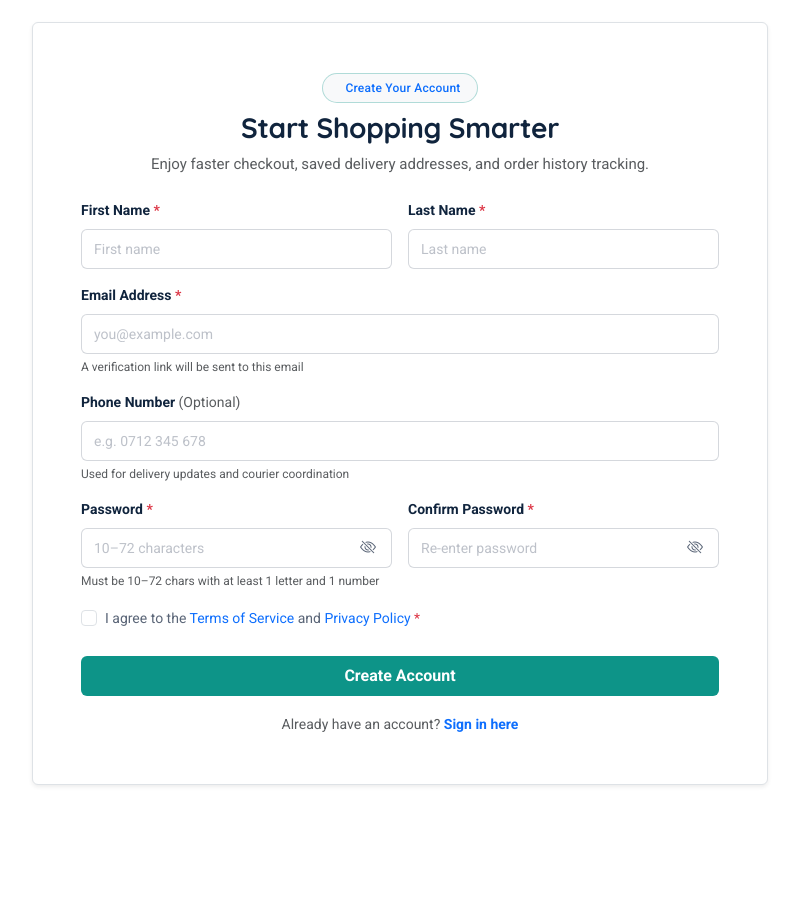
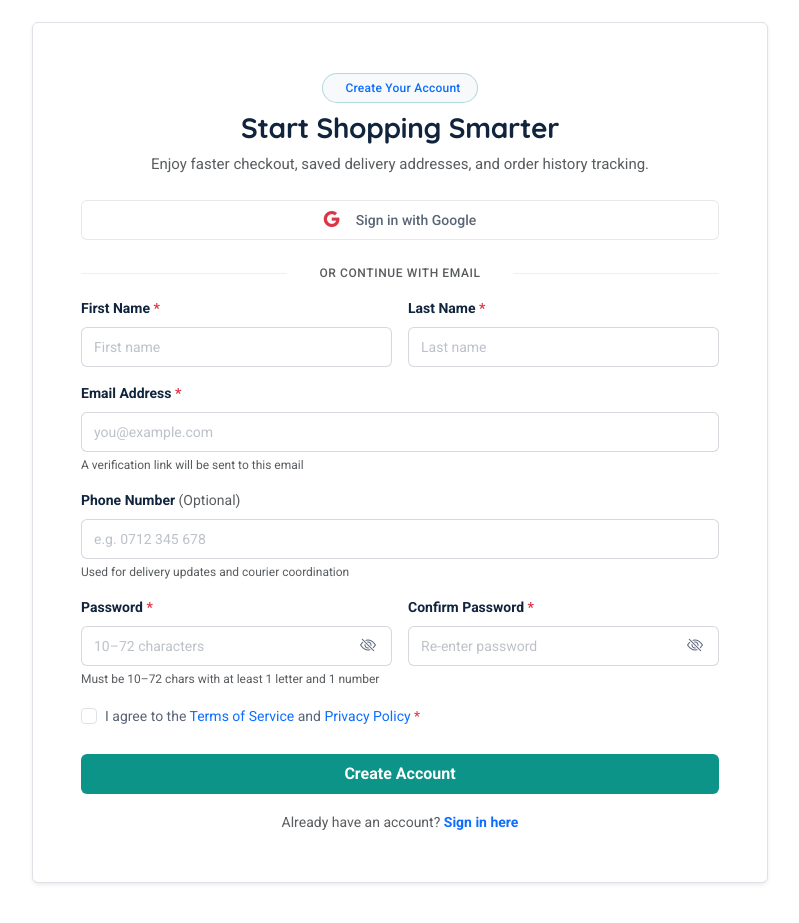
Before and after one commit to kennedycheroben/shopwise-platform, a PHP site: page /shopwise-platform/register in a window 1280 px wide. Shown: the part 380-1303 px from the top of the page, without its empty margins (240-1039 px from the left). Run offline with PHP 8.4, Linux system fonts and the light colour scheme; data that the repository does not hold is empty; some libraries are stand-ins or nearby versions.

Commit message:
feat(oauth): make sign in with google permanently visible with graceful unconfigured fallback

```diff
--- a/app/views/store/register.php
+++ b/app/views/store/register.php
@@ -42,20 +42,16 @@ include __DIR__ . '/partials/flash.php';
                             <p class="text-muted">Enjoy faster checkout, saved delivery addresses, and order history tracking.</p>
                         </div>
 
-                        <?php if (GoogleAuthService::isConfigured()): ?>
                         <div class="social-auth text-center mb-4">
-                                <a href="<?= e(url('auth/google' . (!empty($returnUrl) ? '?next=' . urlencode($returnUrl) : ''))) ?>" class="auth-btn auth-google btn btn-outline-dark w-100 py-2 d-inline-flex align-items-center justify-content-center text-decoration-none" data-testid="google-auth-button">
+                            <a href="<?= e(url('auth/google' . (!empty($returnUrl) ? '?next=' . urlencode($returnUrl) : ''))) ?>" class="auth-btn auth-google btn btn-outline-dark w-100 py-2 d-inline-flex align-items-center justify-content-center text-decoration-none" data-testid="google-auth-button" aria-label="Sign in with Google">
                                 <i class="bi bi-google me-2 text-danger"></i>
-                                    <span>Continue with Google</span>
+                                <span>Sign in with Google</span>
                             </a>
                         </div>
 
                         <div class="divider-line text-center my-3 position-relative">
                             <span class="bg-white px-3 text-muted small">or continue with email</span>
                         </div>
-                        <?php else: ?>
-                            <!-- Google Sign-In unconfigured: <?= e(GoogleAuthService::getMissingConfigurationReason()) ?> -->
-                        <?php endif; ?>
 
                         <?php if (!empty($error)): ?>
                             <div class="alert alert-danger py-2 small" role="alert">
--- a/public/index.php
+++ b/public/index.php
@@ -1418,9 +1418,8 @@ $router->post('/verify-email/resend', function () use ($cartService) {
  * ------------------------------------------------------------------------- */
 $router->get('/auth/google', function () {
     if (!GoogleAuthService::isConfigured()) {
-        http_response_code(503);
-        echo 'Google Sign-In is not currently configured.';
-        exit;
+        flash_set('error', 'Google Sign-In is not currently configured. Please sign in with your email and password.');
+        redirect('login');
     }
 
     $returnUrl = CustomerAuthService::sanitizeReturnUrl($_GET['next'] ?? null);
@@ -1434,9 +1433,8 @@ $router->get('/auth/google', function () {
  * ------------------------------------------------------------------------- */
 $router->get('/auth/google/callback', function () {
     if (!GoogleAuthService::isConfigured()) {
-        http_response_code(503);
-        echo 'Google Sign-In is not currently configured.';
-        exit;
+        flash_set('error', 'Google Sign-In is not currently configured. Please sign in with your email and password.');
+        redirect('login');
     }
 
     $clientIp = $_SERVER['REMOTE_ADDR'] ?? '127.0.0.1';
```
Also changed, not shown: app/views/store/login.php (+2 -6 lines), 1 other file. Lines whose indentation alone changed are shown as unchanged.
